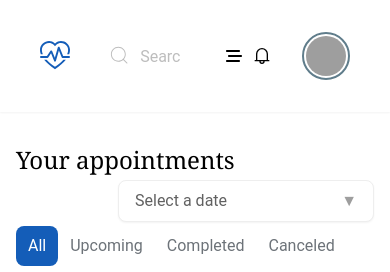
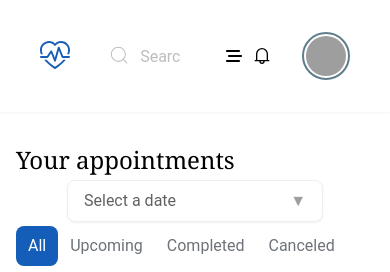
Before and after one commit to Hazem584/Cure-Web, a React (Vite) app: page /booking in a window 390 px wide. Shown: the top 272 px of the page. Built offline with nearby package versions, Linux system fonts and the light colour scheme; grey boxes are pictures that could not be loaded.

Commit message:
Improve responsiveness of Booking and Calendar components for mobile devices

```diff
--- a/src/pages/Booking/Booking.jsx
+++ b/src/pages/Booking/Booking.jsx
@@ -84,7 +84,7 @@ const Booking = () => {
       <NavBar />
       <div className="container mx-auto px-4 flex flex-col gap-1 mt-8 ">
         <h1 className="font-georgia text-2xl">Your appointments</h1>
-        <div className="flex justify-end">
+        <div className="flex justify-end [@media(max-width:639px)]:justify-center ">
           <Calender />
         </div>
         <div>
--- a/src/pages/Booking/components/Calendar.jsx
+++ b/src/pages/Booking/components/Calendar.jsx
@@ -20,7 +20,7 @@ function Calendar() {
       </button>
 
       {open && (
-        <div className="absolute z-10 mt-2 bg-white border rounded-lg shadow-lg p-3">
+        <div className="absolute z-10 mt-2 bg-white border rounded-lg shadow-lg p-3 ">
           <DayPicker
             mode="single"
             selected={date}
```
